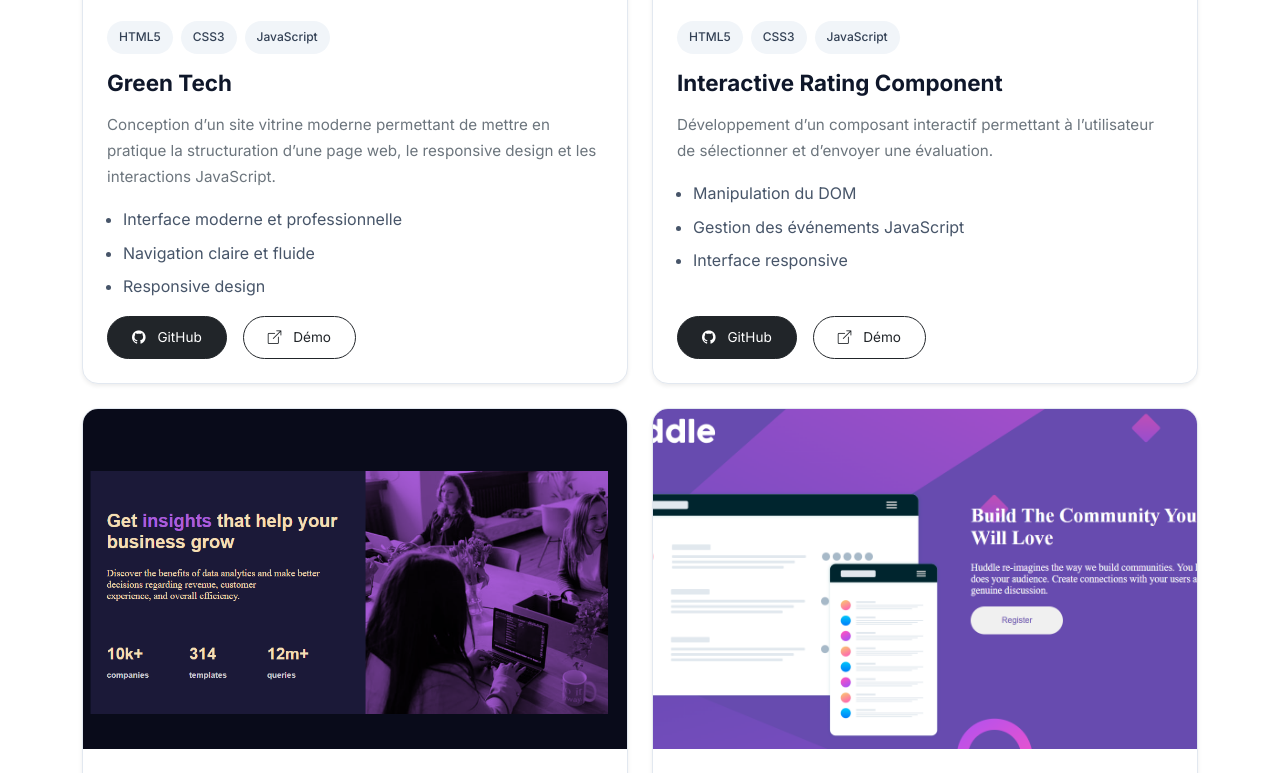
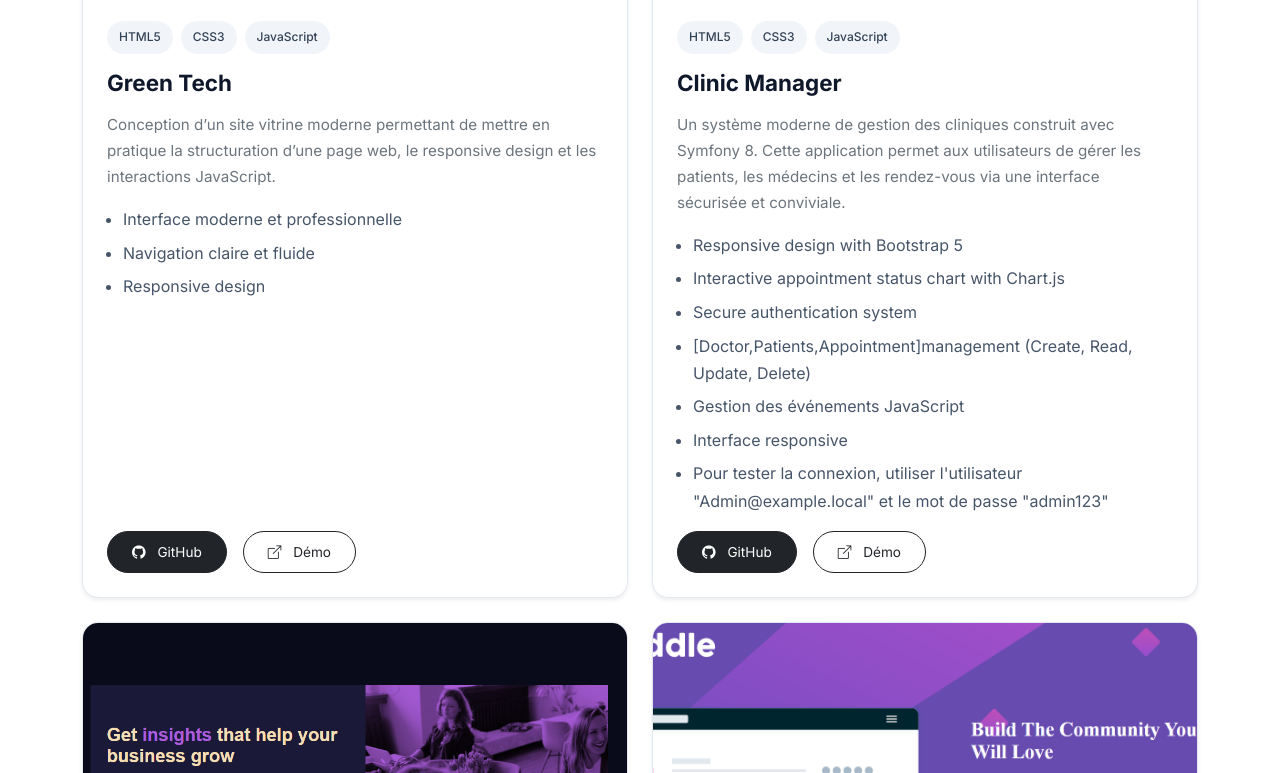
Before and after one commit to Maan625/mon_portfolio, a website: page projets.html in a window 1280 px wide. Shown: the part 1258-2031 px from the top of the page. Drawn offline with nearby package versions, Linux system fonts and the light colour scheme.

Commit message:
ajouter un projet

```diff
--- a/projets.html
+++ b/projets.html
@@ -321,7 +321,7 @@
               <div class="project-image">
 
                 <img
-                  src="scss/mes photos de projets/Capture d'écran 2025-08-18 133943.png"
+                  src="scss/mes photos de projets/dashboard.png"
                   alt="Aperçu du projet Interactive Rating Component"
                   class="img-fluid w-100"
                   loading="lazy"
@@ -343,24 +343,29 @@
 
 
                 <h3 class="fw-bold mb-3">
-                  Interactive Rating Component
+                   Clinic Manager
                 </h3>
 
 
                 <p class="text-secondary mb-3">
 
-                  Développement d’un composant interactif permettant
-                  à l’utilisateur de sélectionner et d’envoyer
-                  une évaluation.
+               Un système moderne de gestion des cliniques construit avec Symfony 8.
+
+              Cette application permet aux utilisateurs de gérer les patients, les médecins et les rendez-vous via une interface sécurisée et conviviale.
 
                 </p>
 
 
                 <ul class="project-features">
 
-                  <li>Manipulation du DOM</li>
+                  <li>Responsive design with Bootstrap 5</li>
+                  <li>Interactive appointment status chart with Chart.js</li>
+                  <li>Secure authentication system</li>
+                  <li>[Doctor,Patients,Appointment]management (Create, Read, Update, Delete)</li>
                   <li>Gestion des événements JavaScript</li>
                   <li>Interface responsive</li>
+                  <li>Pour tester la connexion, utiliser l'utilisateur "Admin@example.local" et le mot de passe "admin123"</li>
+
 
                 </ul>
 
@@ -368,7 +373,7 @@
                 <div class="d-flex flex-wrap gap-3 project-actions">
 
                   <a
-                    href="https://github.com/Maan625/Interactive_rating_component.git"
+                    href="https://github.com/Maan625/clinic-manager"
                     target="_blank"
                     rel="noopener noreferrer"
                     class="btn btn-dark rounded-pill px-4">
@@ -380,7 +385,7 @@
 
 
                   <a
-                    href="https://maan625.github.io/Interactive_rating_component/"
+                    href="https://clinicmanager.alwaysdata.net/"
                     target="_blank"
                     rel="noopener noreferrer"
                     class="btn btn-outline-dark rounded-pill px-4">
```
Also changed, not shown: scss/mes photos de projets/dashboard.png (added).
